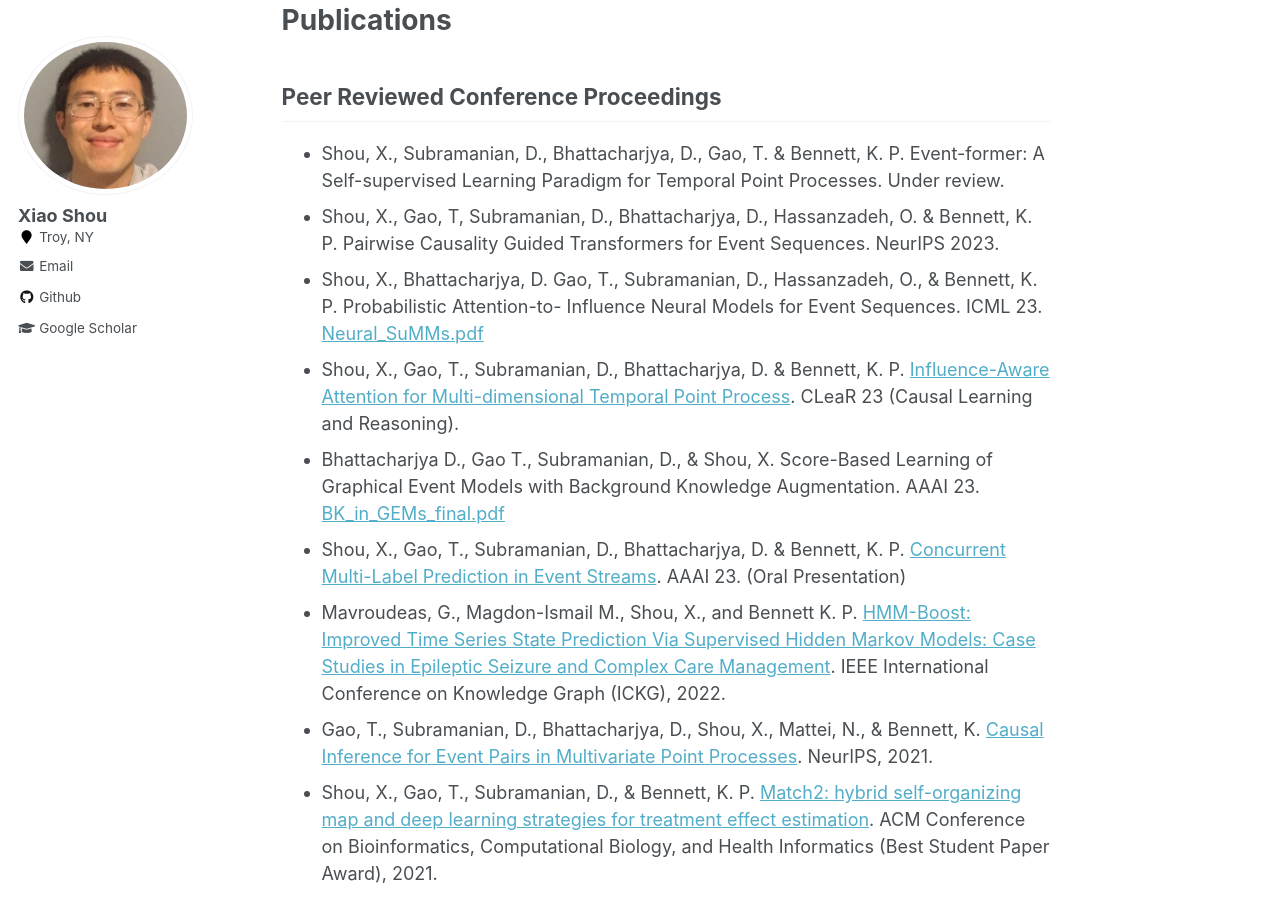
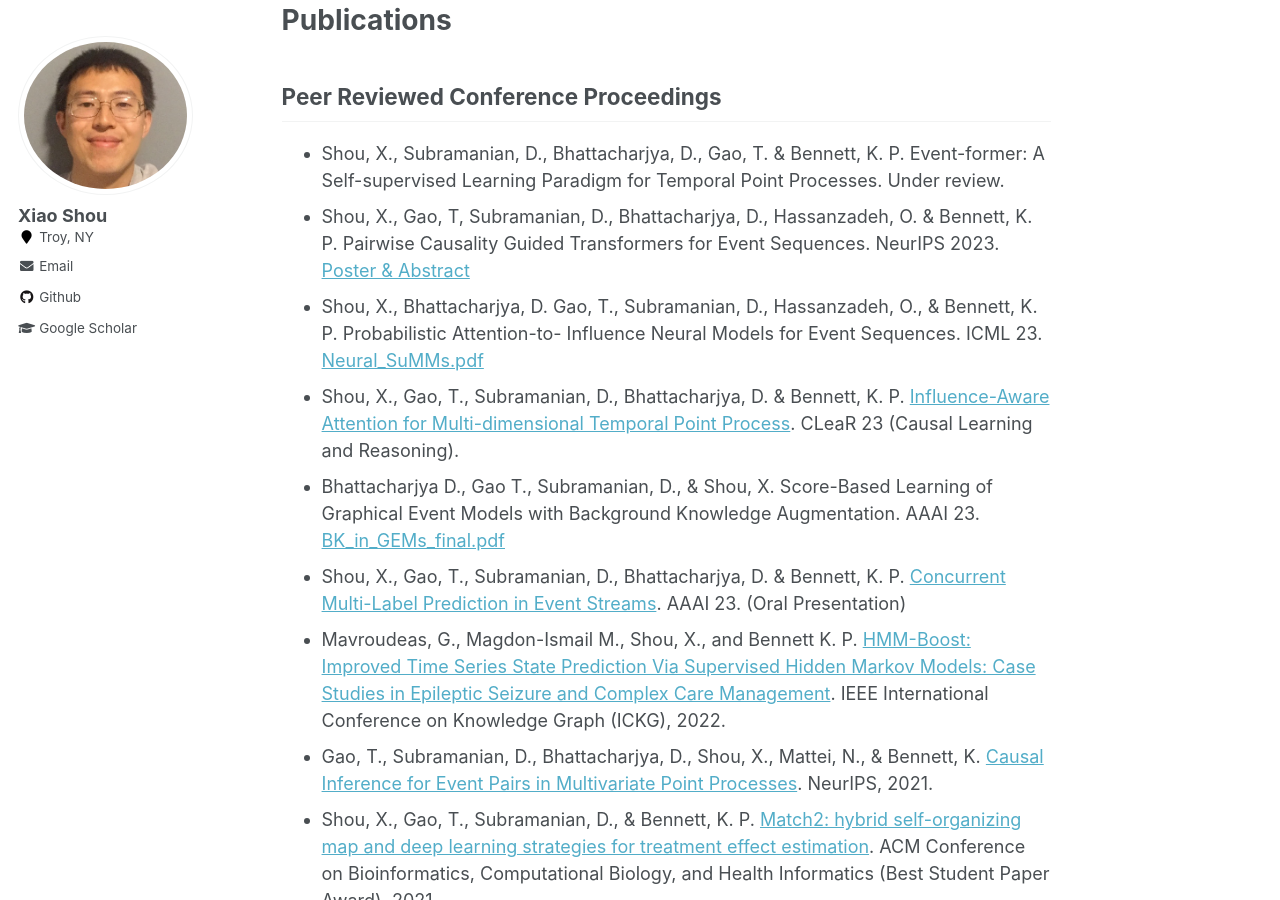
Before and after one commit to shou-xiao/shou-xiao1.github.io, a Jekyll site: the page built from _pages/about.md, in a window 1280 px wide and 900 px high, scrolled down 863 px. Built offline with Jekyll 4.4.1, drawn with Linux system fonts in a browser that asks for light colours.

Commit message:
Update about.md

```diff
--- a/_pages/about.md
+++ b/_pages/about.md
@@ -34,7 +34,7 @@ Publications
 Peer Reviewed Conference Proceedings
 -----
 * Shou, X., Subramanian, D., Bhattacharjya, D., Gao, T. & Bennett, K. P. Event-former: A Self-supervised Learning Paradigm for Temporal Point Processes. Under review.
-* Shou, X., Gao, T, Subramanian, D., Bhattacharjya, D., Hassanzadeh, O. & Bennett, K. P. Pairwise Causality Guided Transformers for Event Sequences. NeurIPS 2023.
+* Shou, X., Gao, T, Subramanian, D., Bhattacharjya, D., Hassanzadeh, O. & Bennett, K. P. Pairwise Causality Guided Transformers for Event Sequences. NeurIPS 2023. [Poster & Abstract](https://neurips.cc/virtual/2023/poster/72785)
 * Shou, X., Bhattacharjya, D. Gao, T., Subramanian, D., Hassanzadeh, O., & Bennett, K. P. Probabilistic Attention-to-
 Influence Neural Models for Event Sequences. ICML 23. [Neural_SuMMs.pdf](https://proceedings.mlr.press/v202/shou23a.html)
 * Shou, X., Gao, T., Subramanian, D., Bhattacharjya, D. & Bennett, K. P. [Influence-Aware Attention for Multi-dimensional
```
